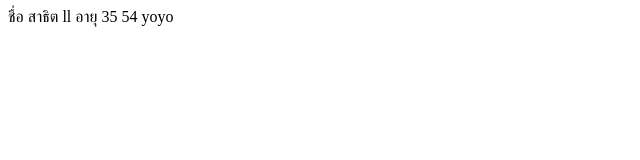
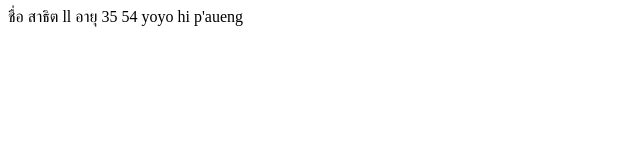
Before and after one commit to dixonsatit/git-init, a plain HTML site: page aueng.html in a window 1280 px wide. Shown: the full height of the page, 0-640 px from the left. Drawn offline with Linux system fonts and the light colour scheme.

Commit message:
เพิ่ม hi

```diff
--- a/aueng.html
+++ b/aueng.html
@@ -12,6 +12,8 @@
 
     อายุ 35 54 yoyo
 
+    hi p'aueng
+
 </body>
 
 </html>
```
